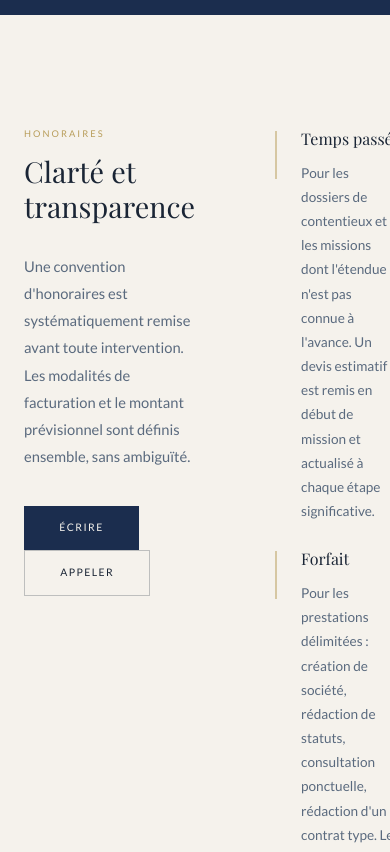
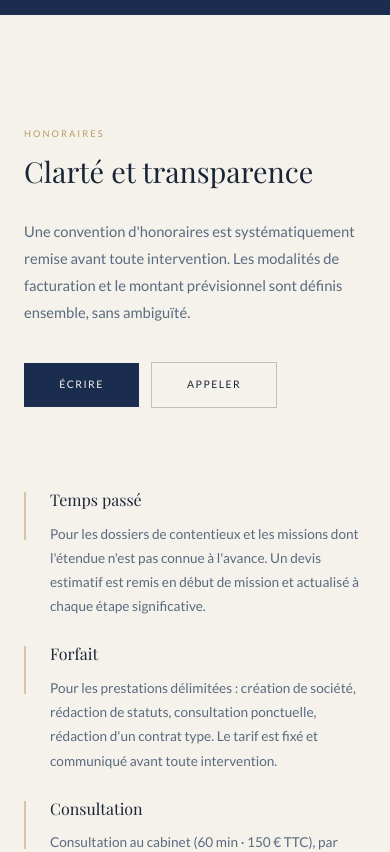
Before and after one commit to sleloutre-afk/grizeau-avocat-test0723, a Next.js app: page / in a window 390 px wide. Shown: the part 4880-5732 px from the top of the page. Built offline with nearby package versions, Linux system fonts and the light colour scheme; a web font is replaced by a local one.

Commit message:
fix: responsive grid — stack columns on mobile

```diff
--- a/src/components/Honoraires.tsx
+++ b/src/components/Honoraires.tsx
@@ -18,7 +18,7 @@
     <section id="honoraires" style={{ padding: '7rem 0', background: '#f5f2ec' }}>
       <div className="max-w-6xl mx-auto px-6">
 
-        <div style={{ display: 'grid', gridTemplateColumns: '1fr 1fr', gap: '5rem', alignItems: 'start' }}>
+        <div className="grid-2col" style={{ gap: '5rem', alignItems: 'start' }}>
 
           <div>
             <p style={{ fontSize: '0.58rem', letterSpacing: '0.22em', textTransform: 'uppercase', color: '#b89d5a', marginBottom: '0.8rem' }}>
```
